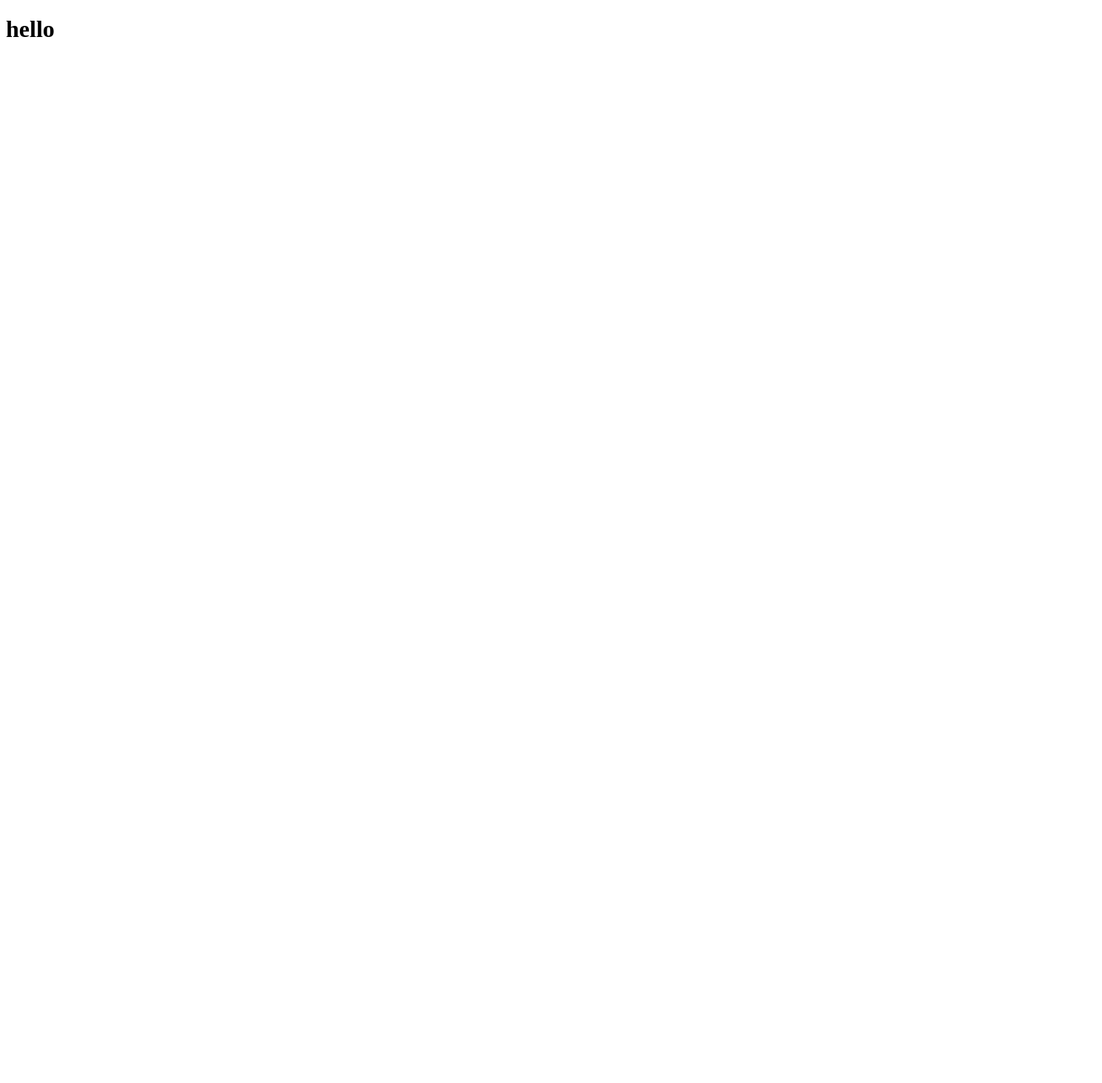
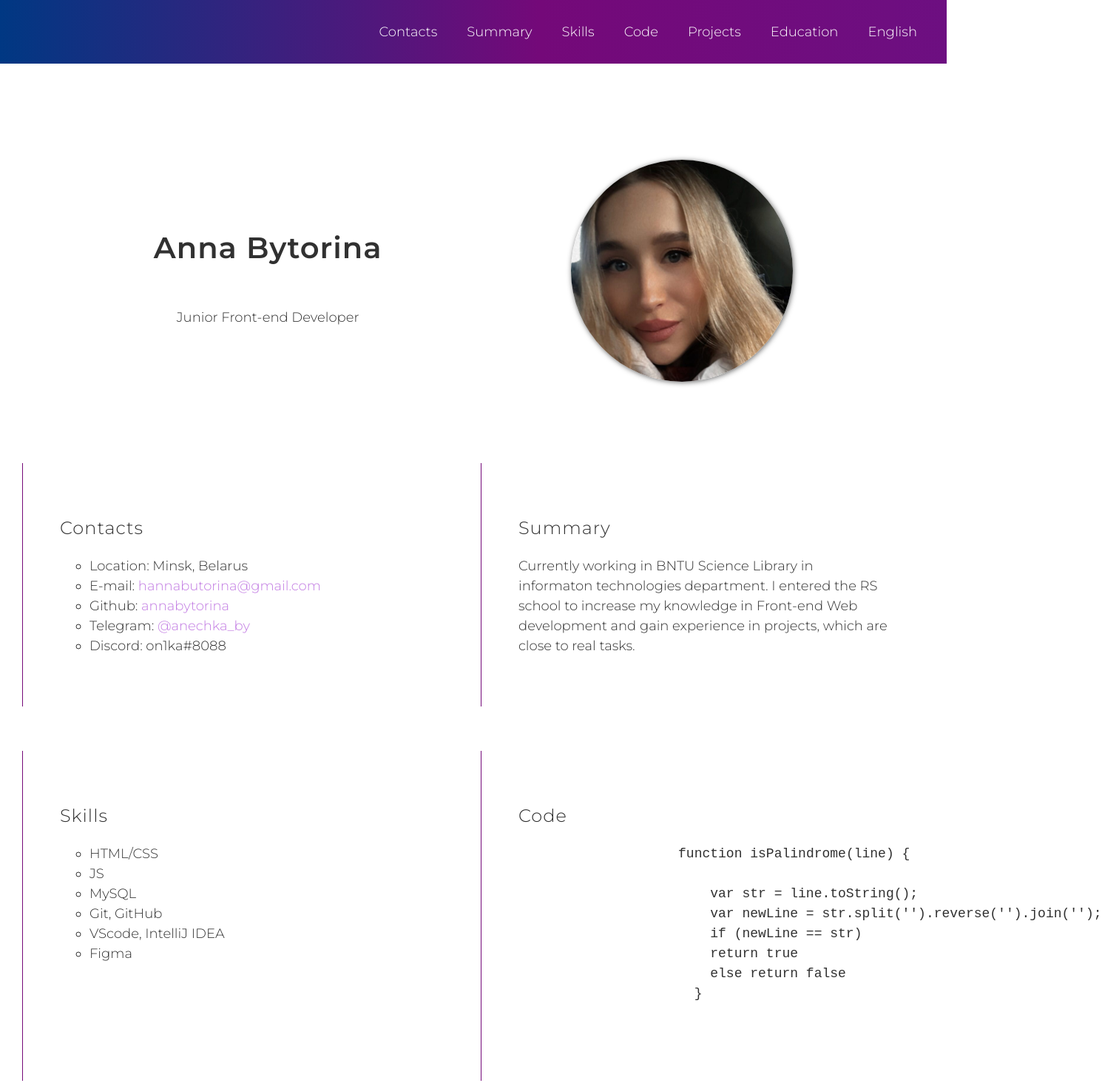
Before and after one commit to annabytorina/rsschool-cv, a plain HTML site: page index.html in a window 1280 px wide. Shown: the top 1464 px of the page at 74% size, 1490 px wide, since content can reach past the window. Before the commit the page ends 800 px from the top, so only its background shows below. Drawn offline with Linux system fonts and the light colour scheme.

Commit message:
feat: add header, main, footer

```diff
--- a/index.html
+++ b/index.html
@@ -4,9 +4,113 @@
     <meta charset="UTF-8">
     <meta http-equiv="X-UA-Compatible" content="IE=edge">
     <meta name="viewport" content="width=device-width, initial-scale=1.0">
-    <title>Document</title>
+    <link rel="preconnect" href="https://fonts.googleapis.com">
+    <link rel="preconnect" href="https://fonts.gstatic.com" crossorigin>
+    <link href="https://fonts.googleapis.com/css2?family=Montserrat:wght@100;300;400;600&display=swap" rel="stylesheet">
+    <link rel="stylesheet" href="style.css">
+    <title>cv</title>
 </head>
 <body>
-    <h1>hello</h1>
+    <header class="header">
+        <div class="container">
+            <nav class="nav">
+                <ul class="nav-list">
+                  <li class="nav-item"><a href="#contacts" class="nav-link">Contacts</a></li>
+                  <li class="nav-item"><a href="#summary" class="nav-link">Summary</a></li>
+                  <li class="nav-item"><a href="#skills" class="nav-link">Skills</a></li>
+                  <li class="nav-item"><a href="#code" class="nav-link">Code</a></li>
+                  <li class="nav-item"><a href="#projects" class="nav-link">Projects</a></li>
+                  <li class="nav-item"><a href="#education" class="nav-link">Education</a></li>
+                  <li class="nav-item"><a href="#english" class="nav-link">English</a></li>
+                </ul>
+              </nav>
+        </div>
+    </header>
+    <main class="main">
+        <div class="container main-container">
+            <section class="section section-profile" id="profile">
+                <img class="img" src="./assets/img/pic.jpg" alt="avatar">
+                <div class="section-profile-title">
+                    <h1 class="section-title main-title">Anna Bytorina</h1>
+                    <p>Junior Front-end Developer</p>
+                </div>
+            </section>
+            <section class="section" id="contacts">
+                <h2 class="section-title">Contacts</h2>
+                <ul>
+                    <li>Location: Minsk, Belarus</li>
+                    <li>E-mail: <a href="mailto:hannabutorina@gmail.com">hannabutorina@gmail.com</a></li>
+                    <li>Github: <a href="https://github.com/annabytorina">annabytorina</a></li>
+                    <li>Telegram: <a href="https://t.me/anechka_by">@anechka_by</a></li>
+                    <li>Discord: on1ka#8088</li>
+                </ul>
+            </section>
+            <section class="section" id="summary">
+                <h2 class="section-title">Summary</h2>
+                <p>Currently working in BNTU Science Library in informaton technologies department. I entered the RS school to increase my knowledge in Front-end Web development and gain experience in projects, which are close to real tasks.</p>
+            </section>
+            <section class="section" id="skills">
+                <h2 class="section-title">Skills</h2>
+                <ul>
+                    <li>HTML/CSS</li>
+                    <li>JS</li>
+                    <li>MySQL</li>
+                    <li>Git, GitHub</li>
+                    <li>VScode, IntelliJ IDEA</li>
+                    <li>Figma</li>
+                </ul>
+            </section>
+            <section class="section" id="code">
+                <h2 class="section-title">Code</h2>
+                <pre class="pre">
+                    <code>function isPalindrome(line) {
+
+                        var str = line.toString();
+                        var newLine = str.split('').reverse('').join('');
+                        if (newLine == str)
+                        return true
+                        else return false
+                      }
+                    </code>
+                </pre>
+            </section>
+            <section class="section" id="courses">
+                <h2 class="section-title">Courses</h2>
+                <ul>
+                    <li>HTML, CSS, JS and Figma completed courses in <a href="https://wayup.in/">WAYUP school</a></li>
+                </ul>
+            </section>
+            <section class="section" id="projects">
+                <h2 class="section-title">Projects</h2>
+                <ul>
+                    <li><a href="https://library.bntu.by/">Science Library of BNTU</a></li></li>
+                </ul>
+                <!--<div class="library-pic"></div>-->
+            </section>
+            <section class="section" id="education">
+                <h2 class="section-title">Education</h2>
+                <ul><li>Belarusian State University of Informatics and Radioelectronics</li>
+                </ul>
+            </section>
+            <section class="section" id="languages">
+                <h2 class="section-title">English</h2>
+                <ul>
+                    <li>B1 Pre-Intermediate</li>
+                </ul>
+            </section>
+        </div>
+    </main>
+    <footer class="footer">
+        <div class="container footer-container">
+            <div>
+                &copy; 2022
+                <a class="git-link" href="https://github.com/annabytorina"> annabytorina</a>
+            </div>
+
+                <a href="https://rs.school/js/"><img class="logo" src="./assets/img/rs_school_js.svg" alt="rs-school"></a>
+
+        </div>
+    </footer>
+    <script src="index.js"></script>
 </body>
 </html>
--- a/style.css
+++ b/style.css
@@ -0,0 +1,185 @@
+body {
+    margin: 0;
+    padding: 0;
+    min-height: 100vh;
+    display: flex;
+    flex-direction: column;
+    justify-content: space-between;
+    font-family: 'Montserrat', sans-serif;
+    font-size: 18px;
+    font-weight: 300;
+    line-height: 1.5;
+    color: #313131;
+
+}
+
+* {
+    box-sizing: border-box;
+  }
+
+.header {
+    background: rgb(2,0,36);
+    background: linear-gradient(90deg, rgba(2,0,36,1) 0%, rgba(0,56,131,1) 0%, rgba(116,9,121,1) 57%, rgba(109,15,129,1) 100%);
+}
+
+.nav-list {
+  display: flex;
+  justify-content: flex-end;
+  align-items: center;
+  list-style: none;
+
+}
+
+.nav-link {
+padding: 0 20px;
+line-height: 50px;
+transition: .3s;
+text-decoration: none;
+list-style-type: none;
+font-size: 18px;
+font-weight: 300;
+color: #ffffff;
+}
+
+.nav-link:hover {
+color:#ddd6d6;
+}
+
+
+.main {
+    display: block;
+    margin: 50px 0;
+}
+
+.main-container {
+  display: flex;
+  justify-content: space-between;
+  flex-wrap: wrap;
+}
+
+.container {
+  max-width: 1440px;
+  margin: 0 auto;
+  padding: 0 20px;
+}
+
+.section {
+  width: calc(50% - 20px);
+  margin: 30px 10px;
+  padding: 50px;
+  border-left: 1px solid #740979;
+}
+
+.section-profile {
+  display: flex;
+  justify-content: space-around;
+  flex-direction: row-reverse;
+  width: 100%;
+  padding: 50px;
+  border: none;
+
+}
+
+.section-title {
+  font-size: 24px;
+  font-weight: 300;
+  letter-spacing: 1px;
+  color: #313131;
+}
+
+.main-title {
+  position: relative;
+  padding: 0;
+  font-size: 40px;
+  font-weight: 600;
+}
+
+.section-profile-title {
+    display: flex;
+    flex-direction: column;
+    justify-content: center;
+    align-content: center;
+    text-align: center;
+
+}
+
+pre {
+  display: inline-block;
+  margin:0;
+  padding:0;
+  text-align: left;
+
+}
+
+/*.library-pic {
+  background-image: url("./assets/library.png");
+  filter: blur(1px);
+  -webkit-filter: blur(1px);
+  height: 100%;
+  background-position: center;
+  background-repeat:no-repeat;
+  background-size:contain;
+
+}*/
+
+.footer {
+  background: rgb(2,0,36);
+  background: linear-gradient(90deg, rgba(2,0,36,1) 0%, rgba(0,56,131,1) 0%, #740979 57%, rgba(109,15,129,1) 100%);
+  padding: 20px;
+}
+
+.footer-container {
+  display:flex;
+  justify-content: space-around;
+  align-items: center;
+  margin: 0 auto;
+  color:#ffffff;
+}
+
+.git-link {
+  color:#ffffff;
+}
+
+a {
+  text-decoration: none;
+  color:#c17ae2;
+}
+
+a:hover {
+  color:#740979;
+}
+
+ul {
+  list-style-type: circle;
+  transition: color 0.5s;
+}
+
+.git-link {
+  color:#ffffff;
+}
+
+.git-link:hover{
+  color:#c17ae2;
+}
+
+.img {
+  height: 300px;
+  width: 300px;
+  border-radius: 100%;
+  box-shadow: 1px 1px 7px #666;
+}
+
+.logo {
+  height: 60px;
+
+}
+
+html {
+  scroll-behavior: smooth;
+}
+
+@media (max-width: 768px) {
+  .section {
+    width: 100%;
+  }
+}
```
